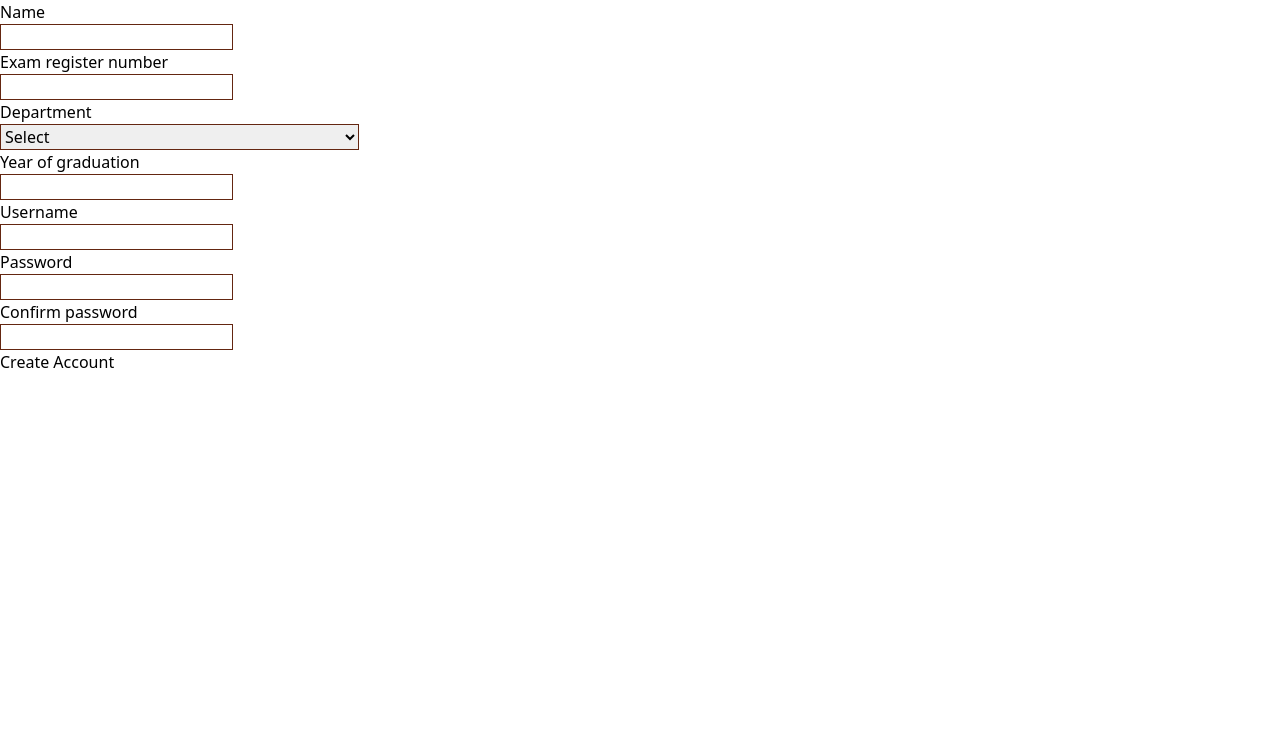
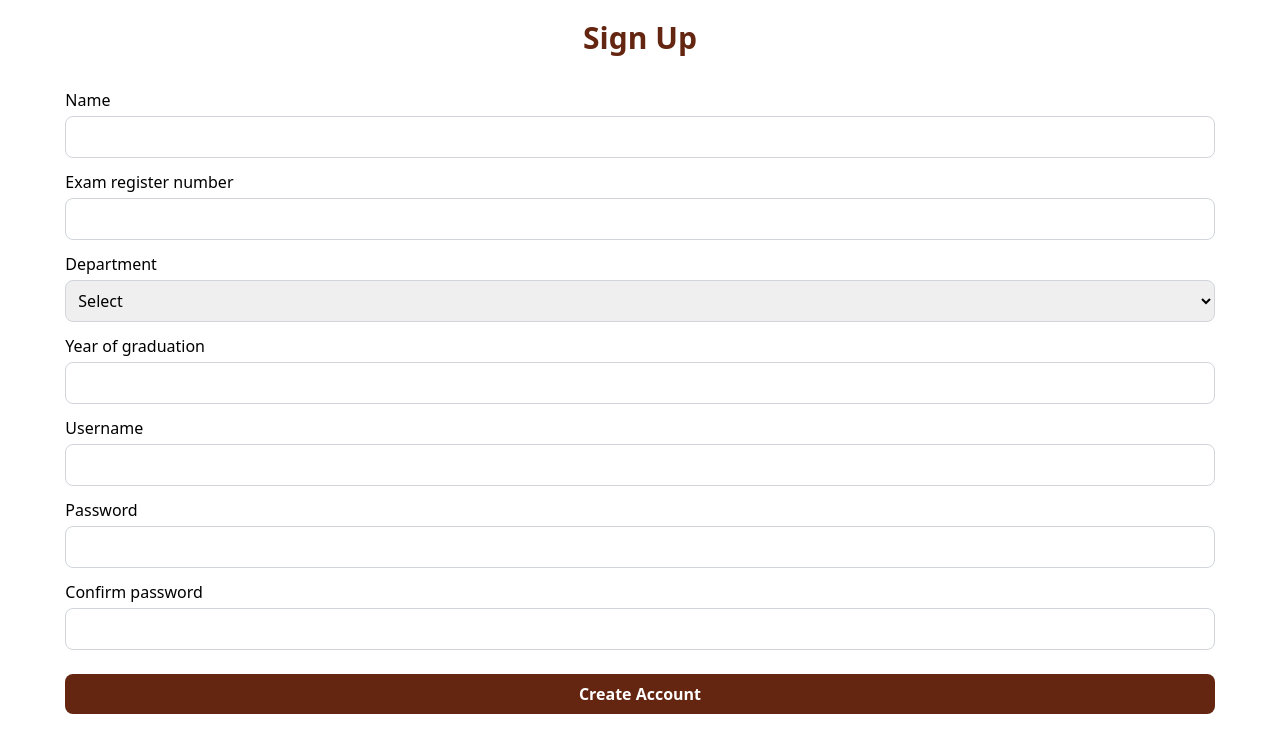
Before and after one commit to bhavankumar2911/vec-canteen-client, a Next.js app: page /user/signup in a window 1280 px wide. Shown: the top 752 px of the page. Built offline with nearby package versions, Linux system fonts and the light colour scheme.

Commit message:
login and signup pages designed

```diff
--- /dev/null
+++ b/components/common/Button.jsx
@@ -0,0 +1,14 @@
+import React from "react";
+
+function Button({ type, text, classes }) {
+  return (
+    <button
+      type={type}
+      className={`bg-primary text-white w-full rounded-lg py-2 block font-semibold hover:bg-secondary outline-0 hover:text-primary ${classes}`}
+    >
+      {text}
+    </button>
+  );
+}
+
+export default Button;
--- a/package.json
+++ b/package.json
@@ -12,7 +12,8 @@
     "next": "12.1.0",
     "qrcode.react": "^3.0.1",
     "react": "17.0.2",
-    "react-dom": "17.0.2"
+    "react-dom": "17.0.2",
+    "socket.io-client": "^4.4.1"
   },
   "devDependencies": {
     "autoprefixer": "^10.4.4",
--- a/pages/user/cart.jsx
+++ b/pages/user/cart.jsx
@@ -1,8 +1,10 @@
 import React, { useEffect } from "react";
 import { useGlobalContext } from "../../context/global";
 import Axios from "axios";
+import { useRouter } from "next/router";
 
 function cart() {
+  const router = useRouter();
   let orderId = "";
 
   const {
@@ -46,7 +48,7 @@ function cart() {
       );
 
       orderId = "";
-      console.log(data);
+      router.push("/user/orders");
     } catch (error) {
       alert(error.response.data.message);
     }
@@ -63,11 +65,11 @@ function cart() {
       image: `/admin/vec-logo.png`,
       order_id: orderData.orderId,
       handler: saveOrderDetails,
-      prefill: {
-        name: "Anirudh Jwala",
-        email: "anirudh@gmail.com",
-        contact: "9999999999",
-      },
+      // prefill: {
+      //   name: "Anirudh Jwala",
+      //   email: "anirudh@gmail.com",
+      //   contact: "9999999999",
+      // },
       theme: {
         color: "#ffffff",
       },
--- a/pages/user/login.jsx
+++ b/pages/user/login.jsx
@@ -1,10 +1,16 @@
 import React, { useState } from "react";
 import Axios from "axios";
+import Button from "../../components/common/Button";
+import { useRouter } from "next/router";
 
-const inputClasses = "border border-primary";
+const inputClasses =
+  "border border-gray-300 rounded-lg p-2 w-full outline-primary";
+const inputGroupClasses = "mb-3";
+const labelClasses = "mb-1 inline-block";
 
 function login() {
   const [formData, setFormData] = useState({ username: "", password: "" });
+  const router = useRouter();
 
   const handleDataForm = (e) => {
     const field = e.target.name;
@@ -24,17 +30,22 @@ function login() {
         { withCredentials: true }
       );
 
-      alert(data.message);
+      router.push("/user/profile");
     } catch (error) {
       alert(error.response.data.message);
     }
   };
 
   return (
-    <main>
-      <form onSubmit={handleSubmit}>
-        <div>
-          <label htmlFor="username">Username</label>
+    <main className="pb-5">
+      <h1 className="text-center text-3xl text-primary font-bold py-5">
+        Login
+      </h1>
+      <form onSubmit={handleSubmit} className="p-3 w-11/12 mx-auto">
+        <div className={inputGroupClasses}>
+          <label htmlFor="username" className={labelClasses}>
+            Username
+          </label>
           <br />
           <input
             type="text"
@@ -44,8 +55,10 @@ function login() {
             className={inputClasses}
           />
         </div>
-        <div>
-          <label htmlFor="password">Password</label>
+        <div className={inputGroupClasses}>
+          <label htmlFor="password" className={labelClasses}>
+            Password
+          </label>
           <br />
           <input
             type="password"
@@ -55,7 +68,9 @@ function login() {
             className={inputClasses}
           />
         </div>
-        <button type="submit">Login</button>
+        <span className="pt-3 block">
+          <Button type="submit" text="Login" />
+        </span>
       </form>
     </main>
   );
--- a/pages/user/orders.jsx
+++ b/pages/user/orders.jsx
@@ -1,19 +1,20 @@
 import React, { useState, useEffect } from "react";
 import Axios from "axios";
-import QRCode from "qrcode.react";
+import useOrderFormatter from "../../hooks/common/useOrderFormatter";
 
 function orders() {
   const [orders, setOrders] = useState([]);
   const [orderDetails, setOrderDetails] = useState([]);
 
+  const formattedOrders = useOrderFormatter(orders, orderDetails);
+
   const fetchOrders = async () => {
     try {
       const { data } = await Axios.get(
-        `${process.env.NEXT_PUBLIC_API_HOST}/order`,
+        `${process.env.NEXT_PUBLIC_API_HOST}/order/own`,
         { withCredentials: true }
       );
 
-      console.log(data);
       setOrders([...data.orders]);
       setOrderDetails([...data.orderDetails]);
     } catch (error) {
@@ -22,47 +23,19 @@ function orders() {
   };
   useEffect(fetchOrders, []);
 
-  const displayOrders = () => {
-    let formattedOrders = [];
-
-    // formatting the orders data for displaying
-    orders.forEach((order) => {
-      let itemsForEachOrder = [];
-
-      orderDetails.forEach((orderDetail) => {
-        if (order.id == orderDetail.orderId)
-          itemsForEachOrder.push(orderDetail);
-      });
-
-      formattedOrders.push({ id: order.id, items: [...itemsForEachOrder] });
-    });
-
-    // injecting the data into HTML template
-    formattedOrders = formattedOrders.map((orderItem, index) => {
-      let foodItemsWithQuantity = "";
-
-      orderItem.items.forEach(
-        (item) =>
-          (foodItemsWithQuantity += `, ${item.quantity} ${item.foodName}`)
-      );
-
-      return (
-        <li key={index}>
-          <h3>Order Id: {orderItem.id}</h3>
-          <QRCode value={orderItem.id} size={50} />
-          <p>{foodItemsWithQuantity.substring(2)}</p>
-          <p>Status: {orderItem.isClosed ? "Closed" : "Not closed"}</p>
-        </li>
-      );
-    });
-
-    return [...formattedOrders];
-  };
-
   return (
     <div>
-      <h1>My Orders</h1>
-      <ul>{displayOrders()}</ul>
+      <section>
+        {formattedOrders.map((order, index) => (
+          <li key={index}>
+            <p>
+              <small>Order Id: {order.id}</small>
+            </p>
+            <p>{order.items}</p>
+            <p>Status: {order.isClosed ? "Closed" : "Pending"}</p>
+          </li>
+        ))}
+      </section>
     </div>
   );
 }
--- a/pages/user/signup.jsx
+++ b/pages/user/signup.jsx
@@ -1,7 +1,12 @@
 import React, { useState } from "react";
 import Axios from "axios";
+import Button from "../../components/common/Button";
+import { useRouter } from "next/router";
 
-const inputClasses = "border border-primary";
+const inputClasses =
+  "border border-gray-300 rounded-lg p-2 w-full outline-primary";
+const inputGroupClasses = "mb-3";
+const labelClasses = "mb-1 inline-block";
 
 function signup() {
   const [formData, setFormData] = useState({
@@ -13,6 +18,7 @@ function signup() {
     password1: "",
     password2: "",
   });
+  const router = useRouter();
 
   const handleDataChange = (e) => {
     const field = e.target.name;
@@ -55,17 +61,22 @@ function signup() {
         { ...formData }
       );
 
-      alert(data.message);
+      router.push("/user/login");
     } catch (error) {
       alert(error.response.data.message);
     }
   };
 
   return (
-    <main>
-      <form onSubmit={handleSubmit}>
-        <div>
-          <label htmlFor="name">Name</label>
+    <main className="pb-5">
+      <h1 className="text-center text-3xl text-primary font-bold py-5">
+        Sign Up
+      </h1>
+      <form onSubmit={handleSubmit} className="p-3 w-11/12 mx-auto">
+        <div className={inputGroupClasses}>
+          <label htmlFor="name" className={labelClasses}>
+            Name
+          </label>
           <br />
           <input
             type="text"
@@ -75,8 +86,10 @@ function signup() {
             onChange={handleDataChange}
           />
         </div>
-        <div>
-          <label htmlFor="registerNumber">Exam register number</label>
+        <div className={inputGroupClasses}>
+          <label htmlFor="registerNumber" className={labelClasses}>
+            Exam register number
+          </label>
           <br />
           <input
             type="number"
@@ -86,8 +99,10 @@ function signup() {
             onChange={handleDataChange}
           />
         </div>
-        <div>
-          <label htmlFor="department">Department</label>
+        <div className={inputGroupClasses}>
+          <label htmlFor="department" className={labelClasses}>
+            Department
+          </label>
           <br />
           <select
             name="department"
@@ -126,8 +141,10 @@ function signup() {
             </option>
           </select>
         </div>
-        <div>
-          <label htmlFor="graduationYear">Year of graduation</label>
+        <div className={inputGroupClasses}>
+          <label htmlFor="graduationYear" className={labelClasses}>
+            Year of graduation
+          </label>
           <br />
           <input
             type="number"
@@ -137,8 +154,10 @@ function signup() {
             onChange={handleDataChange}
           />
         </div>
-        <div>
-          <label htmlFor="username">Username</label>
+        <div className={inputGroupClasses}>
+          <label htmlFor="username" className={labelClasses}>
+            Username
+          </label>
           <br />
           <input
             type="text"
@@ -148,8 +167,10 @@ function signup() {
             onChange={handleDataChange}
           />
         </div>
-        <div>
-          <label htmlFor="password1">Password</label>
+        <div className={inputGroupClasses}>
+          <label htmlFor="password1" className={labelClasses}>
+            Password
+          </label>
           <br />
           <input
             type="password"
@@ -159,8 +180,10 @@ function signup() {
             onChange={handleDataChange}
           />
         </div>
-        <div>
-          <label htmlFor="password2">Confirm password</label>
+        <div className={inputGroupClasses}>
+          <label htmlFor="password2" className={labelClasses}>
+            Confirm password
+          </label>
           <br />
           <input
             type="password"
@@ -170,7 +193,9 @@ function signup() {
             onChange={handleDataChange}
           />
         </div>
-        <button type="submit">Create Account</button>
+        <span className="pt-3 block">
+          <Button type="submit" text="Create Account" />
+        </span>
       </form>
     </main>
   );
--- a/tailwind.config.js
+++ b/tailwind.config.js
@@ -7,6 +7,7 @@ module.exports = {
     extend: {
       colors: {
         primary: "#642611",
+        secondary: "#ffcb08",
       },
     },
   },
```
Also changed, not shown: 1 other file (tests, documents, lock files or other folders).
